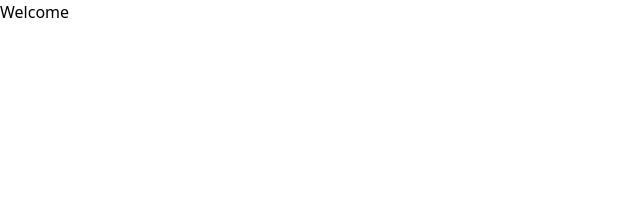
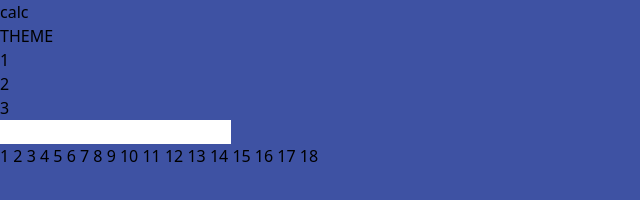
Before and after one commit to BlarQ/Calculator-app, a website: page index.html in a window 1280 px wide. Shown: the whole page, without its empty margins (0-640 px from the left). Drawn offline with Linux system fonts and the light colour scheme.

Commit message:
add: buttons

```diff
--- a/index.html
+++ b/index.html
@@ -7,7 +7,54 @@
     <link rel="shortcut icon" href="./images/favicon-32x32.png" type="image/x-icon">
     <title>Frontend Mentor | Calculator app</title>
 </head>
-<body>
-    <h1>Welcome</h1>
+<body class="bg-[hsl(228,45%,44%)]">
+    <div>
+        <div>
+            <h1>calc</h1>
+
+            <div>
+                <h2>THEME</h2>
+
+                <div>
+                    <div>
+                        <section>1</section>
+                        <section>2</section>
+                        <section>3</section>
+                    </div>
+
+                    <div>
+                        <div>
+
+                        </div>
+                    </div>
+                </div>
+            </div>
+        </div>
+
+        <div>
+            <input type="number" name="result" id="result">
+        </div>
+
+        <div>
+            <button>1</button>
+            <button>2</button>
+            <button>3</button>
+            <button>4</button>
+            <button>5</button>
+            <button>6</button>
+            <button>7</button>
+            <button>8</button>
+            <button>9</button>
+            <button>10</button>
+            <button>11</button>
+            <button>12</button>
+            <button>13</button>
+            <button>14</button>
+            <button>15</button>
+            <button>16</button>
+            <button>17</button>
+            <button>18</button>
+        </div>
+    </div>
 </body>
 </html>
```
Also changed, not shown: collins.css.
